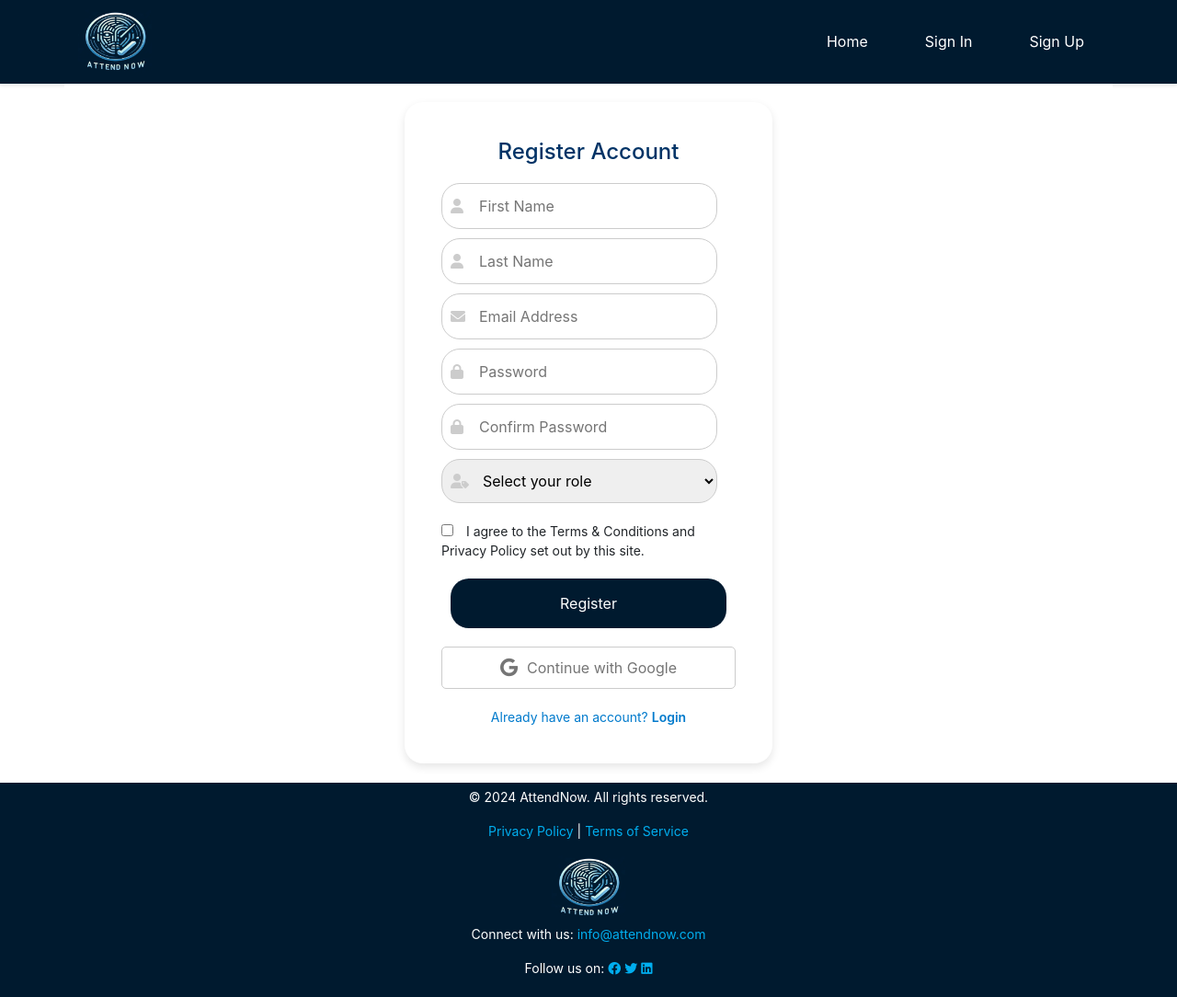
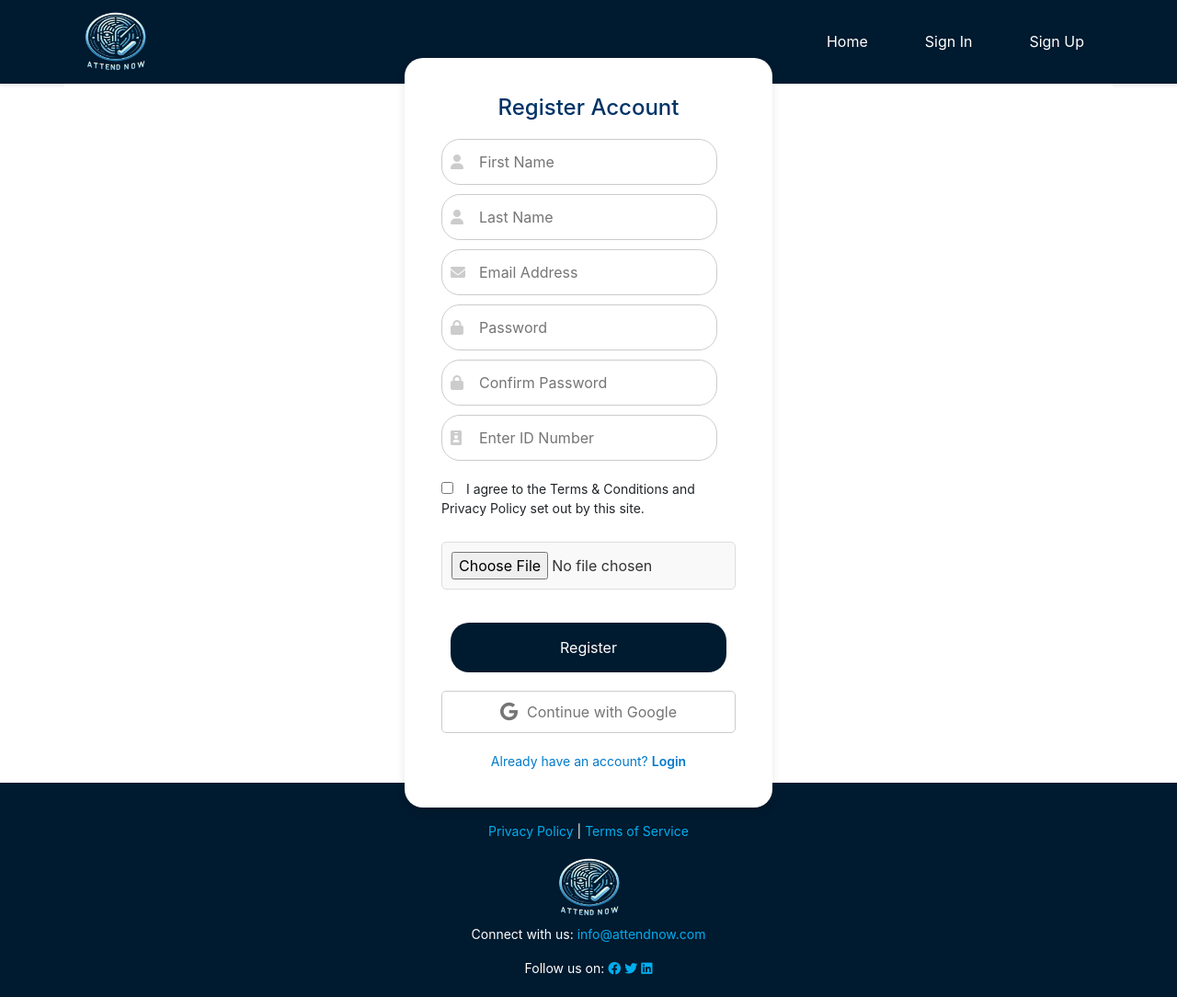
Before and after one commit to JadAoun1/AttendNow, a Django app: page /sign_up/ in a window 1280 px wide. Shown: the whole page at 92% size. Run offline with Django 5.2, Linux system fonts and the light colour scheme; some libraries are stand-ins or nearby versions.

Commit message:
Reconnected Flow between Backend and FrontEnd and handled error messages

```diff
--- a/attendnow/attendance/templates/attendance/signIn.html
+++ b/attendnow/attendance/templates/attendance/signIn.html
@@ -1,3 +1,4 @@
+
 {% extends 'attendance/base.html' %}
 
 {% load static %}
@@ -53,7 +54,7 @@
         localStorage.setItem('access', data.access);
         localStorage.setItem('refresh', data.refresh);
         // Redirect or perform further actions
-        window.location.href = '/attendance';
+        window.location.href = '/dashboard';
     } else {
         document.getElementById('error-message').innerText = data.detail || 'Login failed. Please check your credentials.';
     }
--- a/attendnow/attendance/templates/attendance/signUp.html
+++ b/attendnow/attendance/templates/attendance/signUp.html
@@ -32,22 +32,10 @@
                 <i class="fas fa-lock" style="position: absolute; top: 50%; left: 10px; transform: translateY(-50%); color: #ccc;"></i>
                 <input type="password" placeholder="Confirm Password" required style="width: 100%; padding: 12px 40px; border-radius: 20px; border: 1px solid #ccc; font-size: 16px;">
             </div>
-            <div style="position: relative; width: calc(100% - 20px); margin-bottom: 10px;">
-                <i class="fas fa-user-tag" style="position: absolute; top: 50%; left: 10px; transform: translateY(-50%); color: #ccc;"></i>
-                <select name="role" id="role-select" required onchange="checkRole()" style="width: 100%; padding: 12px 40px; border-radius: 20px; border: 1px solid #ccc; font-size: 16px;">
-                    <option value="" disabled selected>Select your role</option>
-                    <option value="student">Student</option>
-                    <option value="employee">Employee</option>
-                    <option value="admin">Admin</option>
-                </select>
-            </div>
-            <div id="org-code-container" style="display: none; margin-bottom: 10px;">
-                <div style="position: relative; width: calc(100% - 20px);">
-                    <i class="fas fa-building" style="position: absolute; top: 50%; left: 10px; transform: translateY(-50%); color: #ccc;"></i>
-                    <input type="text" id="org-code" name="org_code" placeholder="Enter Organization Code" style="width: 100%; padding: 12px 40px; border-radius: 20px; border: 1px solid #ccc; font-size: 16px;">
-                </div>
-            </div>
-            <div id="id-container" style="display: none; margin-bottom: 10px;">
+            <div id="error-message-password" class="error-message" style="color: #CC0000; margin-top: 10px; margin-bottom: 10px;"></div>
+
+
+            <div id="id-container" style="margin-bottom: 10px; ">
                 <div style="position: relative; width: calc(100% - 20px);">
                     <i class="fas fa-id-badge" style="position: absolute; top: 50%; left: 10px; transform: translateY(-50%); color: #ccc;"></i>
                     <input type="text" id="id-number" name="id_number" placeholder="Enter ID Number" style="width: 100%; padding: 12px 40px; border-radius: 20px; border: 1px solid #ccc; font-size: 16px;">
@@ -57,7 +45,13 @@
                 <input type="checkbox" required style="margin-right: 10px;">
                 I agree to the Terms & Conditions and Privacy Policy set out by this site.
             </div>
+            <div class="form-group">
+                <label for="photo">Photo:</label>
+                <input type="file" id="photo" name="photo" accept="image/*" placeholder="Choose Photo" required>
+            </div>
             <button type="submit" style="width: calc(100% - 20px); padding: 15px; margin-top: 20px; background-color: #001A2F; border: none; border-radius: 20px; color: white; font-size: 16px; cursor: pointer;">Register</button>
+            <div id="error-message-api" class="error-message" style="color: #CC0000; margin-top: 10px; margin-bottom: 10px;"></div>
+
             <div style="background-color: transparent; color: #757575; border: 1px solid #ccc; border-radius: 5px; padding: 10px; margin-top: 20px; display: flex; align-items: center; justify-content: center; font-size: 16px; cursor: pointer;">
                 <i class="fab fa-google" style="font-size: 20px; margin-right: 10px;"></i>
                 Continue with Google
@@ -65,28 +59,14 @@
             <div style="font-size: 14px; color: #007ACC; text-align: center; margin-top: 20px;">
                 Already have an account? <a href="{% url 'sign_in' %}" style="color: #007ACC; text-decoration: none; font-weight: 600;">Login</a>
             </div>
+
         </form>
     </div>
 </div>
 
 <script>
-function checkRole() {
-    const roleSelect = document.getElementById('role-select');
-    const orgCodeContainer = document.getElementById('org-code-container');
-    const idContainer = document.getElementById('id-container');
-    if (roleSelect.value === 'admin') {
-        orgCodeContainer.style.display = 'block';
-        idContainer.style.display = 'none';
-    } else if (roleSelect.value === 'student' || roleSelect.value === 'employee') {
-        orgCodeContainer.style.display = 'none';
-        idContainer.style.display = 'block';
-    } else {
-        orgCodeContainer.style.display = 'none';
-        idContainer.style.display = 'none';
-    }
-}
-
 async function handleRegister(event) {
+    document.getElementById('error-message-api').innerText = '';
     event.preventDefault();  // Prevent form from submitting the default way
 
     const firstName = document.querySelector('[placeholder="First Name"]').value;
@@ -94,20 +74,26 @@
     const email = document.querySelector('[placeholder="Email Address"]').value;
     const password = document.querySelector('[placeholder="Password"]').value;
     const confirmPassword = document.querySelector('[placeholder="Confirm Password"]').value;
-    const role = document.getElementById('role-select').value;
-    const orgCode = (role === 'admin') ? document.getElementById('org-code').value : '';
-    const idNumber = (role === 'student' || role === 'employee') ? document.getElementById('id-number').value : '';
+    const idNumber = document.getElementById('id-number').value;
+    const photo = document.getElementById('photo').files[0];
+    const fullName = `${firstName} ${lastName}`;
+
+    if (password !== confirmPassword) {
+        document.getElementById('error-message-password').innerText = 'Passwords do not match. Please try again.';
+        return;
+    }
+    else {
+        document.getElementById('error-message-password').innerText = '';
+    }
 
     const formData = new FormData();
-    formData.append('first_name', firstName);
-    formData.append('last_name', lastName);
+    formData.append('full_name', fullName);
     formData.append('email', email);
     formData.append('password', password);
-    formData.append('confirm_password', confirmPassword);
-    formData.append('role', role);
-    if (orgCode) formData.append('org_code', orgCode);
-    if (idNumber) formData.append('id_number', idNumber);
+    formData.append('university_id', idNumber);
+    formData.append('photo', photo);
 
+    try {
         const response = await fetch('/api/register/', {
             method: 'POST',
             headers: {
@@ -121,8 +107,13 @@
         if (response.ok) {
             alert(data.message);
             window.location.href = '/sign_in';
+        } else if (response.status === 400) {
+            document.getElementById('error-message-api').innerText = data.error_message || 'Registration failed. Please check your details.';
         } else {
-        document.getElementById('error-message').innerText = data.detail || 'Registration failed. Please check your details.';
+            document.getElementById('error-message-api').innerText = data.detail || 'Registration failed. Please check your details.';
+        }
+    } catch (error) {
+        document.getElementById('error-message-api').innerText = 'An unexpected error occurred. Please try again.';
     }
 }
 </script>
--- a/attendnow/attendance/views.py
+++ b/attendnow/attendance/views.py
@@ -35,7 +35,7 @@
 from email.mime.multipart import MIMEMultipart
 from email.mime.base import MIMEBase
 from email import encoders
-
+from django.db.utils import IntegrityError
 def home(request):
     return render(request, 'attendance/home.html')
 
@@ -48,17 +48,17 @@
     return render(request, 'attendance/SignIn.html', {'form': form})
 
 def sign_up_view(request):
-    if request.method == 'POST':
-        form = SignUpForm(request.POST)
-        if form.is_valid():
-            user = form.save()
-            login(request, user)
-            messages.success(request, 'Account created successfully.')
-            return redirect('profile')
-        else:
-            messages.error(request, 'Please correct the errors below.')
-    else:
-        form = SignUpForm()
+    # if request.method == 'POST':
+    #     form = SignUpForm(request.POST)
+    #     if form.is_valid():
+    #         user = form.save()
+    #         login(request, user)
+    #         messages.success(request, 'Account created successfully.')
+    #         return redirect('profile')
+    #     else:
+    #         messages.error(request, 'Please correct the errors below.')
+    # else:
+    form = SignUpForm()
     return render(request, 'attendance/signUp.html', {'form': form})
 
 def submit_attendance(request):
@@ -129,16 +129,18 @@
 
         image = face_recognition.load_image_file(tmp_file)
         face_encoding = face_recognition.face_encodings(image)[0]
+        try:
 
-        user = User(
-            full_name=data['full_name'],
-            university_id=data['university_id'],
-            password=data['password'],
-            image_url=image_url,
-        )
-        user.set_face_encoding(face_encoding)
-        user.save()
-
+            user = User(
+                full_name=data['full_name'],
+                university_id=data['university_id'],
+                password=data['password'],
+                image_url=image_url,
+            )
+            user.set_face_encoding(face_encoding)
+            user.save()
+        except IntegrityError as e:
+            return Response({"error_message": "User ID Already Exists!"}, status=status.HTTP_400_BAD_REQUEST)
         os.remove(tmp_file)
 
         return Response({"message": "User registered successfully"}, status=status.HTTP_201_CREATED)
--- a/attendnow/attendnow/settings.py
+++ b/attendnow/attendnow/settings.py
@@ -153,6 +153,6 @@
 DEFAULT_AUTO_FIELD = 'django.db.models.BigAutoField'
 AWS_ACCESS_KEY_ID = os.getenv('AWS_ACCESS_KEY_ID')
 AWS_SECRET_ACCESS_KEY = os.getenv('AWS_SECRET_ACCESS_KEY')
-AWS_STORAGE_BUCKET_NAME = 'my-beautiful-bucket'
-AWS_S3_REGION_NAME = 'us-east-1'
+AWS_STORAGE_BUCKET_NAME = 'attend-now-bucket'
+AWS_S3_REGION_NAME = 'us-east-2'
 AWS_S3_CUSTOM_DOMAIN = f'{AWS_STORAGE_BUCKET_NAME}.s3.amazonaws.com'
```
Also changed, not shown: attendnow/attendance/templates/attendance/attend.html (+23 -18 lines). Lines whose indentation alone changed are shown as unchanged.
